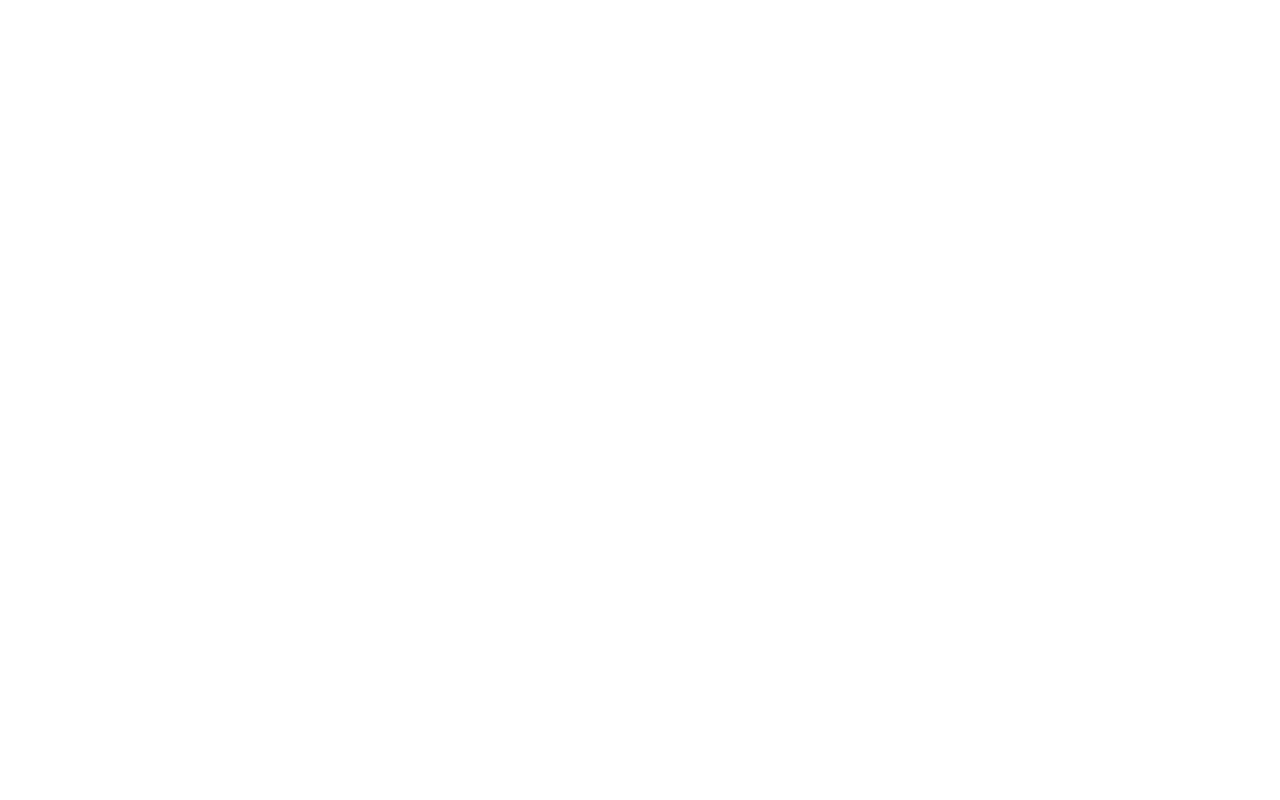
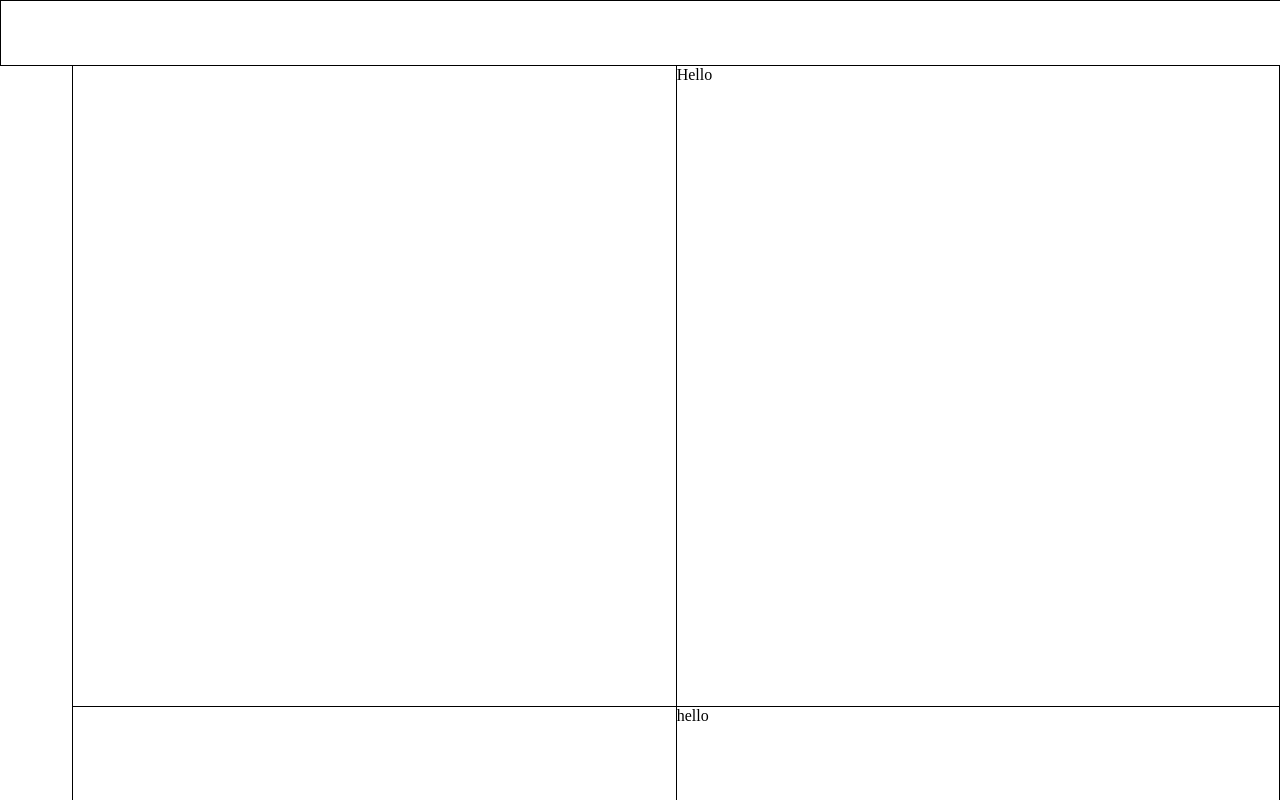
Before and after one commit to becodeorg/the-start-up-mount-doom, a plain HTML site: page about-us/index.html in a window 1280 px wide. Shown: the top 800 px of the page. Drawn offline with Linux system fonts and the light colour scheme.

Commit message:
add : about-us first draft design

```diff
--- a/about-us/index.html
+++ b/about-us/index.html
@@ -1,12 +1,37 @@
 <!DOCTYPE html>
 <html lang="en">
-<head>
-    <meta charset="UTF-8">
-    <meta http-equiv="X-UA-Compatible" content="IE=edge">
-    <meta name="viewport" content="width=device-width, initial-scale=1.0">
+  <head>
+    <meta charset="UTF-8" />
+    <meta http-equiv="X-UA-Compatible" content="IE=edge" />
+    <meta name="viewport" content="width=device-width, initial-scale=1.0" />
+    <link rel="stylesheet" href="./style.css" />
     <title>About Us</title>
-</head>
-<body>
+  </head>
 
-</body>
+  <body>
+    <div class="main_container">
+      <div class="top_bar"></div>
+      <!--HEre is the menu bar on top-->
+
+      <div class="AS_container">
+        <div class="left_bar"></div>
+        <!--left menu bar not moving -->
+        <div class="left_container">
+          <div class="card_left"></div>
+          <div class="card_left"></div>
+        </div>
+        <div class="right_container">
+          <div class="card_right">
+              Hello
+          </div>
+          <div class="card_right">
+              hello
+          </div>
+          <div class="card_right">
+            hello
+        </div>
+        </div>
+      </div>
+    </div>
+  </body>
 </html>
--- /dev/null
+++ b/about-us/style.css
@@ -0,0 +1,72 @@
+*{
+    padding: 0;
+    margin: 0;
+}
+
+body{
+    background-color: rgb(165,135,69);
+}
+.main_container{
+    display: flex;
+    flex-direction: column;
+    width: 100vw;
+
+
+
+}
+
+.top_bar{
+    width: 100vw;
+    background-color: white;
+    height: 8vh;
+    position: sticky;
+    top: 0;
+    border: 1px solid black;
+
+}
+
+.AS_container{
+    display: flex;
+    width: 100vw;
+
+    background-color: white;
+    overflow: scroll;
+    color: black;
+
+}
+
+/* Would need to be placed over the top bar */
+.left_bar{
+    width: 6vw;
+    background-color: white;
+    border-right: 1px solid black;
+    position: sticky;
+
+}
+
+.left_container{
+    display: flex;
+    flex-direction: column;
+    width: 50vw;
+    border-right: 1px solid black;
+}
+
+.right_container{
+    display: flex;
+    flex-direction: column;
+    width: 50vw;
+    border-right: 1px solid black;
+
+}
+
+.card_right{
+
+    height: 80vh;
+    border-bottom: 1px solid black;
+}
+.card_left{
+
+    border-bottom: 1px solid black;
+    height: 80vh;
+
+}
```
Also changed, not shown: 2 other files.
